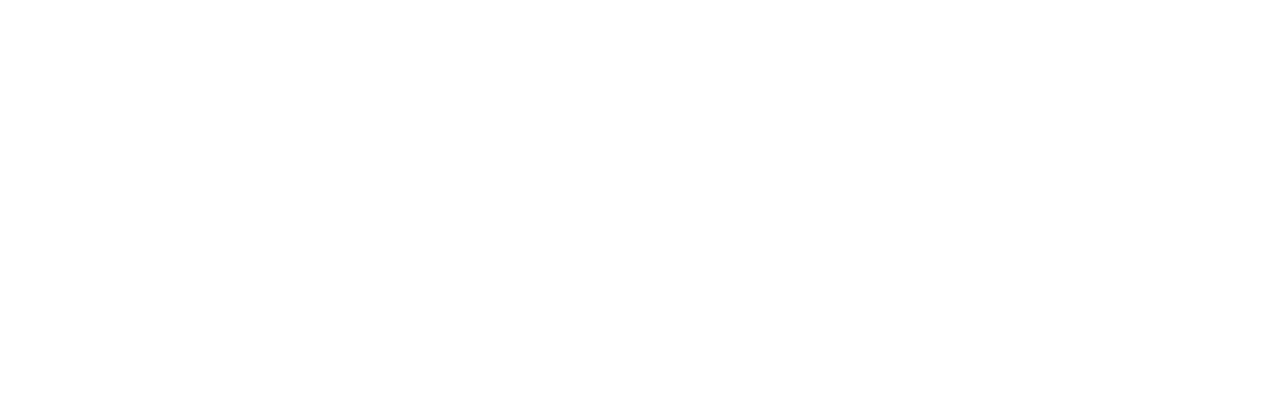
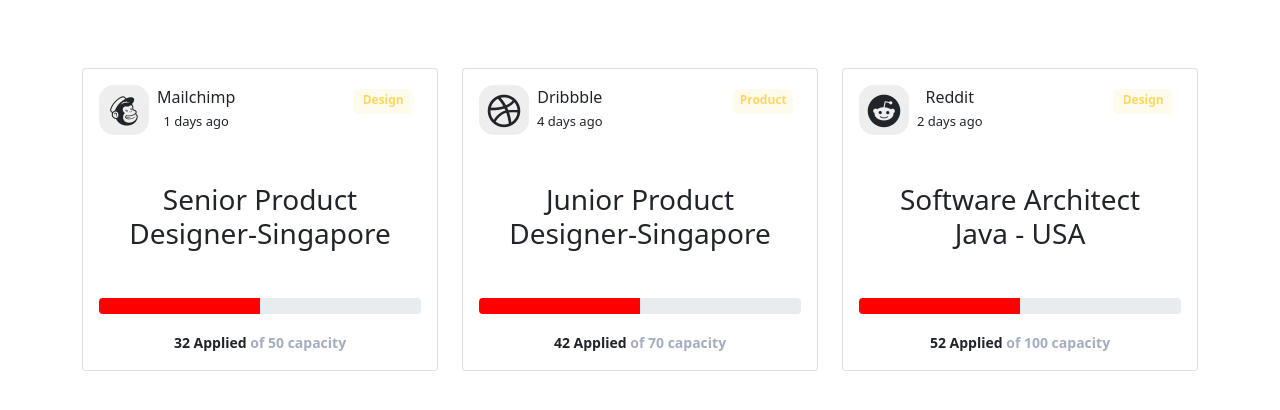
Before and after one commit to AlanGaRo/git-recordando, a plain HTML site: page index.html in a window 1280 px wide. Drawn offline with nearby package versions, Linux system fonts and the light colour scheme.

Commit message:
Se integra cdn de bootstrap y cards en el body

```diff
--- a/index.html
+++ b/index.html
@@ -5,9 +5,85 @@
   <meta http-equiv="X-UA-Compatible" content="IE=edge">
   <meta name="viewport" content="width=device-width, initial-scale=1.0">
   <title>Repasando GIT</title>
-  <script src="app.js"></script>
+  <link rel="stylesheet" href="style.css">
+  <link rel="stylesheet" href="https://cdn.jsdelivr.net/npm/bootstrap@5.0.0-beta1/dist/css/bootstrap.min.css">
+  <link rel="stylesheet" href="https://cdn.jsdelivr.net/npm/boxicons@latest/css/boxicons.min.css">
 </head>
 <body>
-
+  <div class="container mt-5 mb-3">
+    <div class="row">
+      <div class="col-md-4">
+        <div class="card p-3 mb-2">
+          <div class="d-flex justify-content-between">
+            <div class="d-flex flex-row align-items-center">
+              <div class="icon"> <i class="bx bxl-mailchimp"></i> </div>
+              <div class="ms-2 c-details">
+                <h6 class="mb-0">Mailchimp</h6> <span>1 days ago</span>
+              </div>
+            </div>
+            <div class="badge"> <span>Design</span> </div>
+          </div>
+          <div class="mt-5">
+            <h3 class="heading">Senior Product<br>Designer-Singapore</h3>
+            <div class="mt-5">
+              <div class="progress">
+                <div class="progress-bar" role="progressbar" style="width: 50%" aria-valuenow="50" aria-valuemin="0"
+                  aria-valuemax="100"></div>
+              </div>
+              <div class="mt-3"> <span class="text1">32 Applied <span class="text2">of 50 capacity</span></span> </div>
+            </div>
+          </div>
+        </div>
+      </div>
+      <div class="col-md-4">
+        <div class="card p-3 mb-2">
+          <div class="d-flex justify-content-between">
+            <div class="d-flex flex-row align-items-center">
+              <div class="icon"> <i class="bx bxl-dribbble"></i> </div>
+              <div class="ms-2 c-details">
+                <h6 class="mb-0">Dribbble</h6> <span>4 days ago</span>
+              </div>
+            </div>
+            <div class="badge"> <span>Product</span> </div>
+          </div>
+          <div class="mt-5">
+            <h3 class="heading">Junior Product<br>Designer-Singapore</h3>
+            <div class="mt-5">
+              <div class="progress">
+                <div class="progress-bar" role="progressbar" style="width: 50%" aria-valuenow="50" aria-valuemin="0"
+                  aria-valuemax="100"></div>
+              </div>
+              <div class="mt-3"> <span class="text1">42 Applied <span class="text2">of 70 capacity</span></span> </div>
+            </div>
+          </div>
+        </div>
+      </div>
+      <div class="col-md-4">
+        <div class="card p-3 mb-2">
+          <div class="d-flex justify-content-between">
+            <div class="d-flex flex-row align-items-center">
+              <div class="icon"> <i class="bx bxl-reddit"></i> </div>
+              <div class="ms-2 c-details">
+                <h6 class="mb-0">Reddit</h6> <span>2 days ago</span>
+              </div>
+            </div>
+            <div class="badge"> <span>Design</span> </div>
+          </div>
+          <div class="mt-5">
+            <h3 class="heading">Software Architect <br>Java - USA</h3>
+            <div class="mt-5">
+              <div class="progress">
+                <div class="progress-bar" role="progressbar" style="width: 50%" aria-valuenow="50" aria-valuemin="0"
+                  aria-valuemax="100"></div>
+              </div>
+              <div class="mt-3"> <span class="text1">52 Applied <span class="text2">of 100 capacity</span></span> </div>
+            </div>
+          </div>
+        </div>
+      </div>
+    </div>
+  </div>
+  <script src="https://cdn.jsdelivr.net/npm/bootstrap@5.0.0-beta1/dist/js/bootstrap.bundle.min.js"></script>
+  <script src="https://cdnjs.cloudflare.com/ajax/libs/jquery/3.2.1/jquery.min.js"></script>
 </body>
 </html>
--- /dev/null
+++ b/style.css
@@ -0,0 +1,58 @@
+body{
+  color: white;
+  background-color: brown;
+  width: 100%;
+  padding: 20px;
+  text-align: center;
+}
+
+.card {
+  border: none;
+  border-radius: 10px
+}
+
+.c-details span {
+  font-weight: 300;
+  font-size: 13px
+}
+
+.icon {
+  width: 50px;
+  height: 50px;
+  background-color: #eee;
+  border-radius: 15px;
+  display: flex;
+  align-items: center;
+  justify-content: center;
+  font-size: 39px
+}
+
+.badge span {
+  background-color: #fffbec;
+  width: 60px;
+  height: 25px;
+  padding-bottom: 3px;
+  border-radius: 5px;
+  display: flex;
+  color: #fed85d;
+  justify-content: center;
+  align-items: center
+}
+
+.progress {
+  height: 10px;
+  border-radius: 10px
+}
+
+.progress div {
+  background-color: red
+}
+
+.text1 {
+  font-size: 14px;
+  font-weight: 600
+}
+
+.text2 {
+  color: #a5aec0
+}
```
